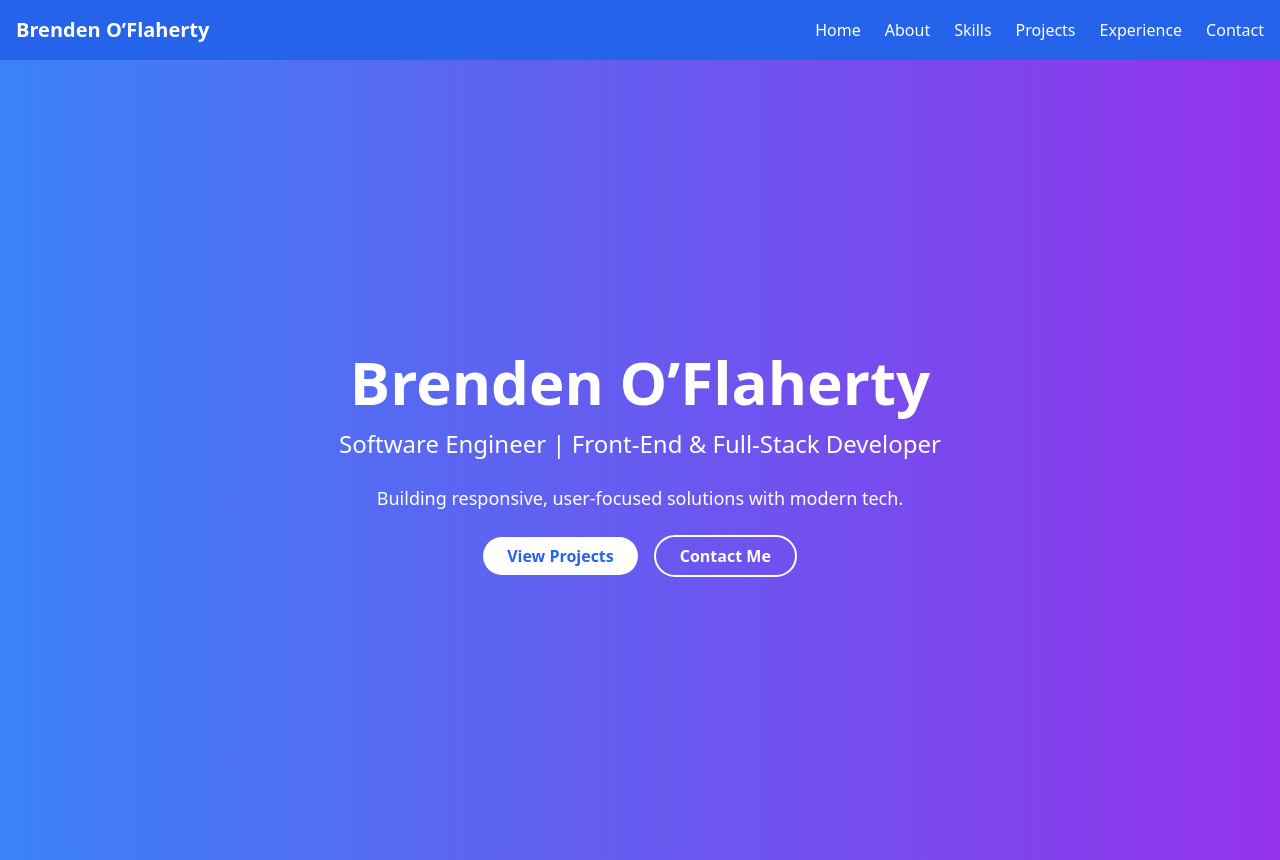
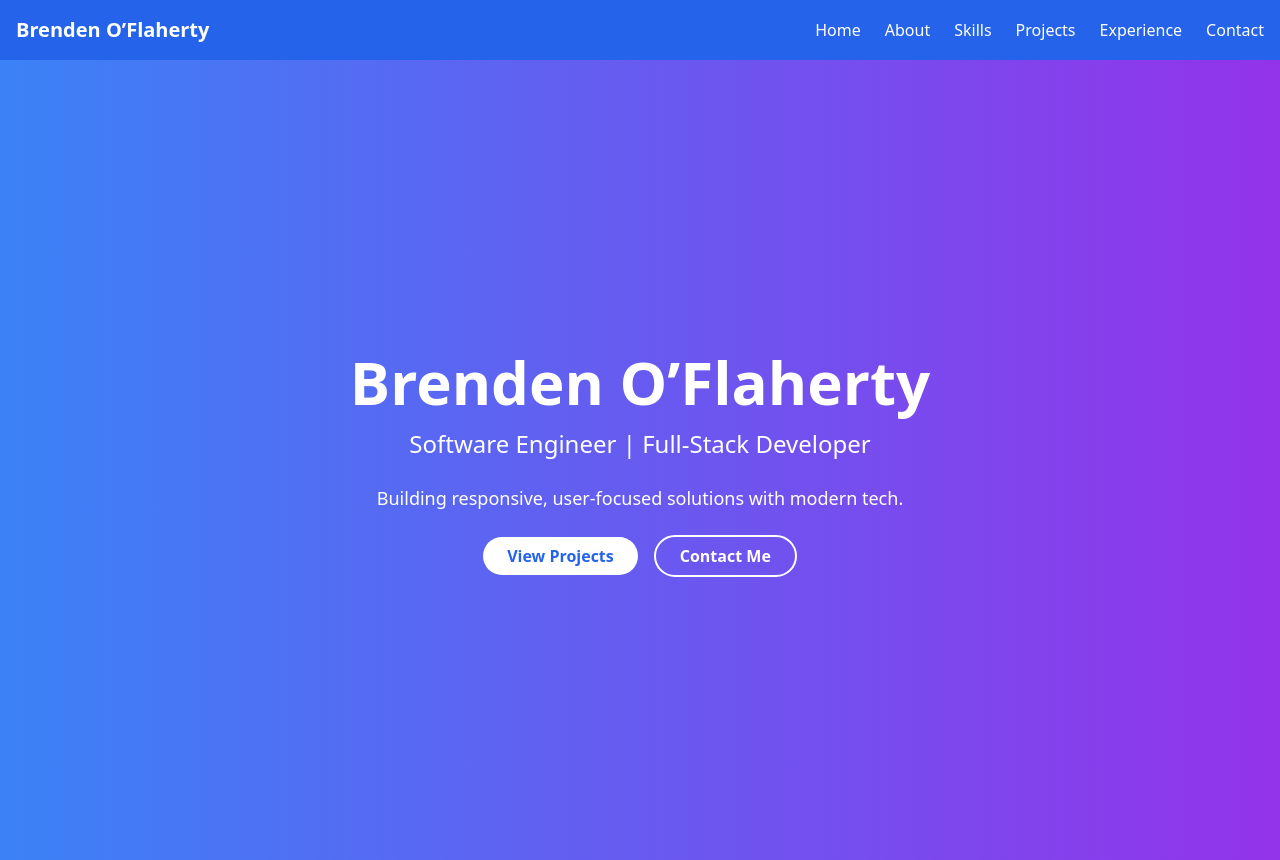
Before and after one commit to boflaherty3/brenden-portfolio, a React (Vite) app: page / in a window 1280 px wide. Built offline with nearby package versions, Linux system fonts and the light colour scheme.

Commit message:
correcting Link on home page to projects and contact

```diff
--- a/src/pages/Home.tsx
+++ b/src/pages/Home.tsx
@@ -1,13 +1,15 @@
+import { Link } from "react-router-dom";
+
 const Home = () => {
     return (
       <section className="h-screen flex items-center justify-center bg-gradient-to-r from-blue-500 to-purple-600 text-white">
         <div className="text-center">
           <h1 className="text-4xl md:text-6xl font-bold mb-4">Brenden O’Flaherty</h1>
-          <p className="text-xl md:text-2xl mb-6">Software Engineer | Front-End & Full-Stack Developer</p>
+          <p className="text-xl md:text-2xl mb-6">Software Engineer | Full-Stack Developer</p>
           <p className="text-lg mb-8">Building responsive, user-focused solutions with modern tech.</p>
           <div className="space-x-4">
-            <a href="/projects" className="bg-white text-blue-600 px-6 py-2 rounded-full font-semibold hover:bg-gray-200">View Projects</a>
-            <a href="/contact" className="border-2 border-white px-6 py-2 rounded-full font-semibold hover:bg-white hover:text-blue-600">Contact Me</a>
+            <Link to="/projects" className="bg-white text-blue-600 px-6 py-2 rounded-full font-semibold hover:bg-gray-200">View Projects</Link>
+            <Link to="/contact" className="border-2 border-white px-6 py-2 rounded-full font-semibold hover:bg-white hover:text-blue-600">Contact Me</Link>
           </div>
         </div>
       </section>
```
